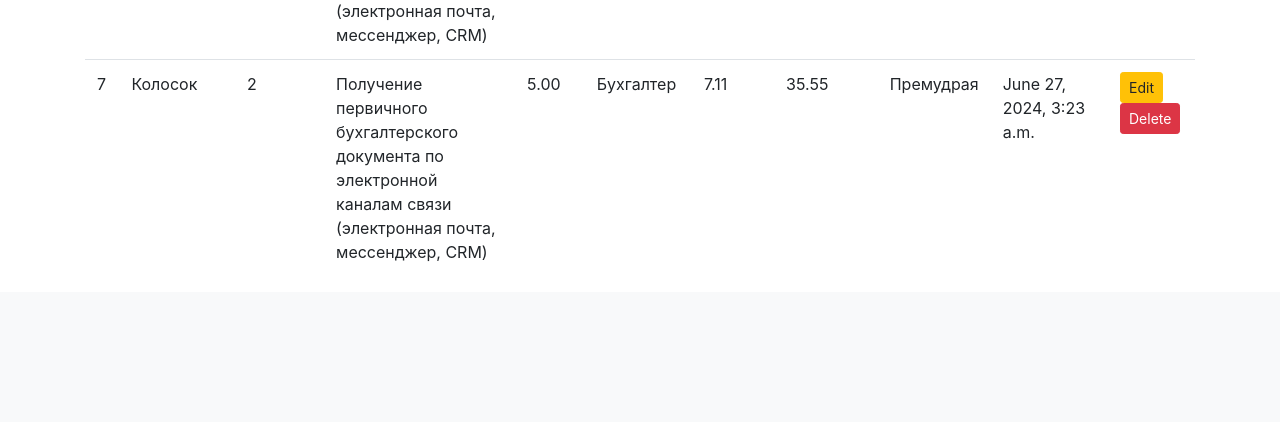
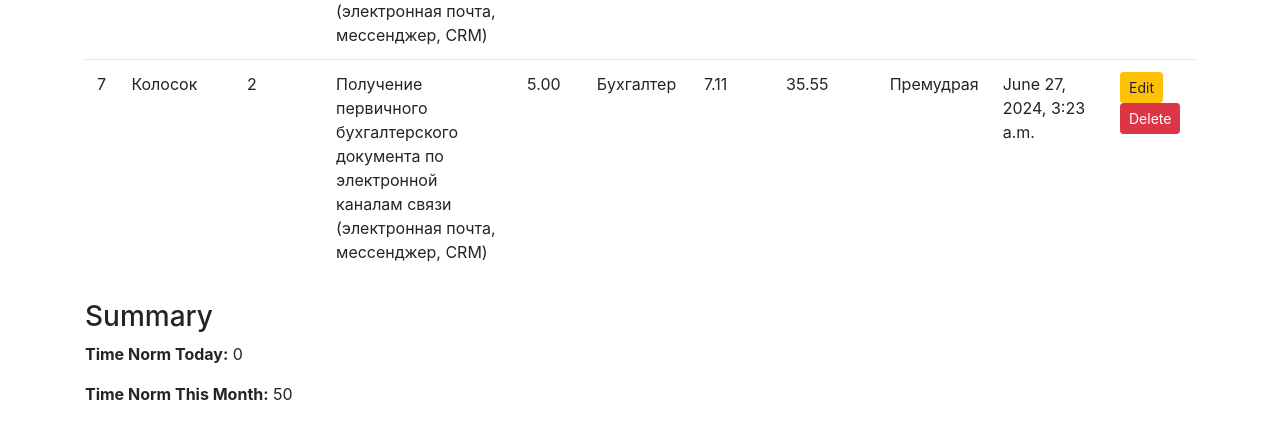
Before and after one commit to Sergey-Pashkov/MB4, a Django app: page /standard_operation_logs/ in a window 1280 px wide. Shown: the part 1090-1512 px from the top of the page. Before the commit the page ends 1351 px from the top, so only its background shows below. Run offline with Django 5.2, Linux system fonts and the light colour scheme; a user stored in the database is signed in; data comes from the database, SQL or seed files in the repository; both versions use the stored data as it was after the commit; some libraries are stand-ins or nearby versions.

Commit message:
Добавлен подсчет времени на страницу просмотра списка стандартных операций

```diff
--- a/Home_button/Accounting_button/templates/Accounting_button/standard_operation_log_form.html
+++ b/Home_button/Accounting_button/templates/Accounting_button/standard_operation_log_form.html
@@ -1,6 +1,7 @@
 {% extends "Accounting_button/base.html" %}
 {% block title %}Standard Operation Log Form{% endblock %}
 {% block content %}
+<div class="container mt-5">
     <h1>Standard Operation Log Form</h1>
     <p>Welcome, {{ user.username }}!</p>
     <form method="post">
@@ -9,4 +10,5 @@
         <button type="submit" class="btn btn-primary">Save</button>
     </form>
     <a href="{% url 'standard_operation_log_list' %}" class="btn btn-secondary mt-3">Back to List</a>
+</div>
 {% endblock %}
--- a/Home_button/Accounting_button/templates/Accounting_button/standard_operation_log_list.html
+++ b/Home_button/Accounting_button/templates/Accounting_button/standard_operation_log_list.html
@@ -44,4 +44,9 @@
         {% endfor %}
     </tbody>
 </table>
+<div class="mt-4">
+    <h3>Summary</h3>
+    <p><strong>Time Norm Today:</strong> {{ time_norm_today }}</p>
+    <p><strong>Time Norm This Month:</strong> {{ time_norm_month }}</p>
+</div>
 {% endblock %}
--- a/Home_button/Accounting_button/views.py
+++ b/Home_button/Accounting_button/views.py
@@ -289,10 +289,23 @@ from .forms import StandardOperationLogForm
 from django.contrib.auth.decorators import login_required
 from django.utils.decorators import method_decorator
 
-@method_decorator(login_required, name='dispatch')
+from django.utils.timezone import now
+from django.db.models import Sum
+from .models import StandardOperationLog
+
 class StandardOperationLogListView(ListView):
     model = StandardOperationLog
     template_name = 'Accounting_button/standard_operation_log_list.html'
+    context_object_name = 'object_list'
+
+    def get_context_data(self, **kwargs):
+        context = super().get_context_data(**kwargs)
+        today = now().date()
+        month_start = today.replace(day=1)
+
+        context['time_norm_today'] = StandardOperationLog.objects.filter(timestamp__date=today).aggregate(Sum('time_norm'))['time_norm__sum'] or 0
+        context['time_norm_month'] = StandardOperationLog.objects.filter(timestamp__date__gte=month_start).aggregate(Sum('time_norm'))['time_norm__sum'] or 0
+        return context
 
 @method_decorator(login_required, name='dispatch')
 class StandardOperationLogCreateView(CreateView):
```
Also changed, not shown: Home_button/Accounting_button/forms.py (+1 -39 lines), Home_button/Accounting_button/models.py (line endings or trailing spaces), Home_button/db.sqlite3. Lines whose indentation alone changed are shown as unchanged.
